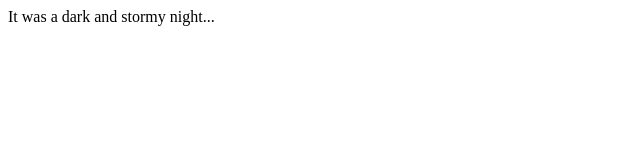
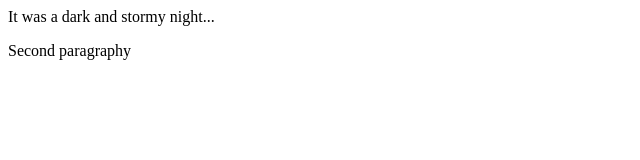
Before and after one commit to Rolly-Polly/Fireside-story, a plain HTML site: page index.html in a window 1280 px wide. Shown: the whole page, without its empty margins (0-640 px from the left). Drawn offline with Linux system fonts and the light colour scheme.

Commit message:
second paragraph

```diff
--- a/index.html
+++ b/index.html
@@ -1,5 +1,6 @@
 <html>
   <body>
     <p>It was a dark and stormy night...</p>
+    <p>Second paragraphy</p>
   </body>
 </html>
```
